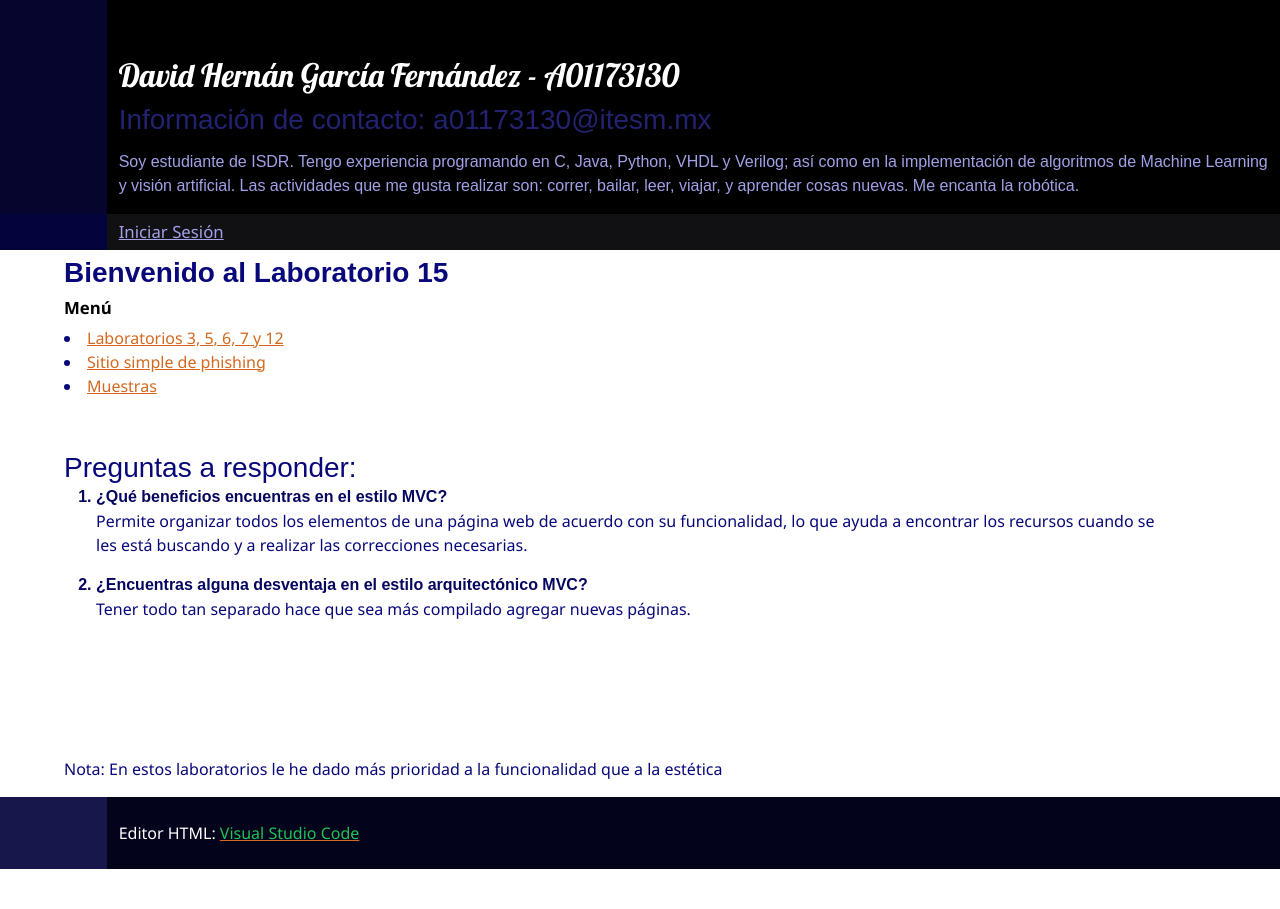
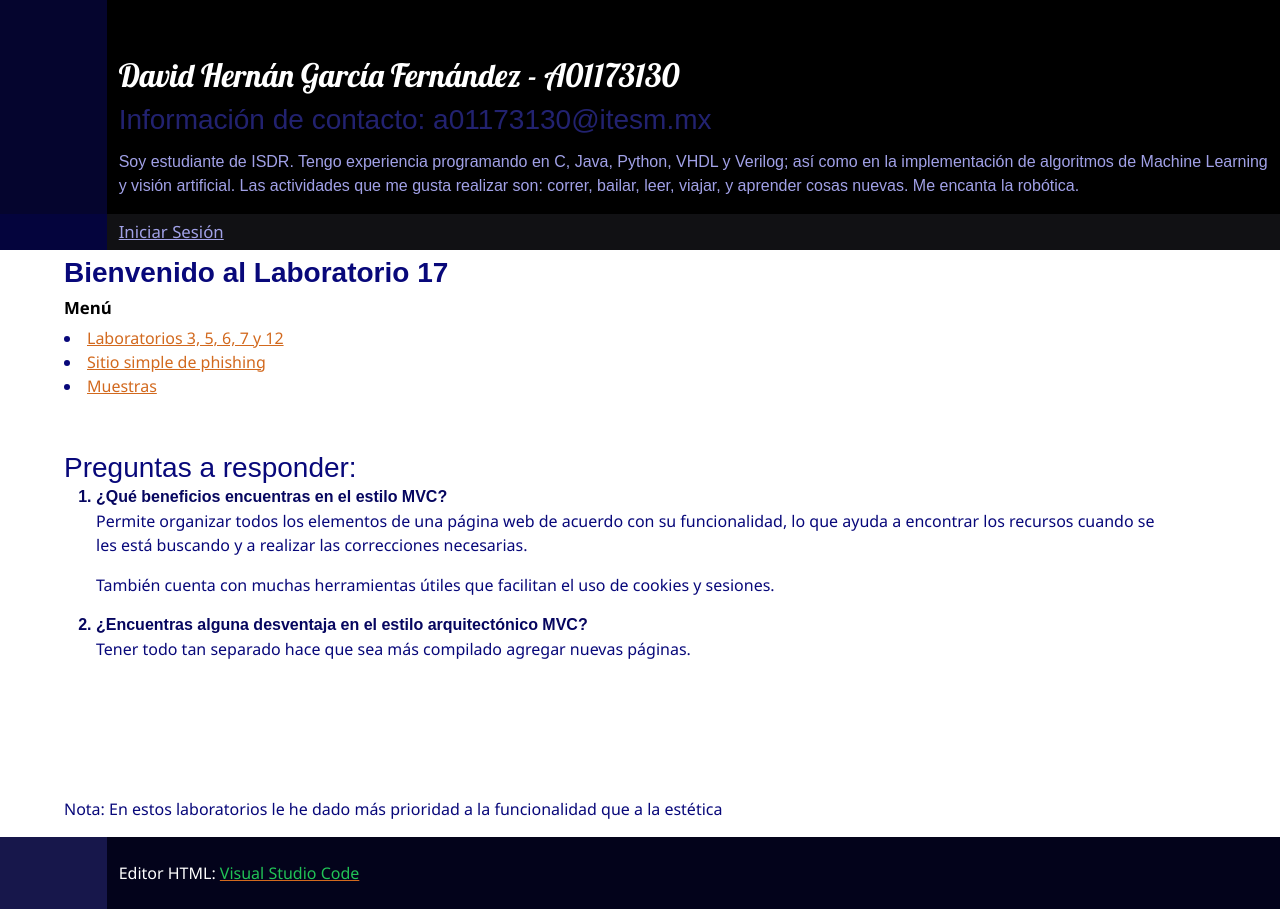
Before and after one commit to David-Hernan/gh_dawybd_a01173130, a Node server app: page / in a window 1280 px wide. Before the commit the page ends 869 px from the top, so only its background shows below. Run offline with Node 20, Linux system fonts and the light colour scheme.

Commit message:
Laboratorio17 terminado

```diff
--- a/Laboratorio17/views/menu.ejs
+++ b/Laboratorio17/views/menu.ejs
@@ -5,7 +5,7 @@
     <body>
         <link rel="stylesheet" href="../css/style.min.css">
         <div  class="problem">
-            <header><h3><strong>Bienvenido al Laboratorio 15</strong></h3></header>
+            <header><h3><strong>Bienvenido al Laboratorio 17</strong></h3></header>
             <header><h4><strong>Menú</strong></h4></header>
             <li><a href="/labs">Laboratorios 3, 5, 6, 7 y 12</a></li>
             <li><a href="/phishing">Sitio simple de phishing</a></li>
@@ -17,7 +17,8 @@
             <h3>Preguntas a responder:</h3>
             <dl><ol>
                 <dt class="preguntas"><li><strong>¿Qué beneficios encuentras en el estilo MVC?</strong></li></dt>
-                <dd><p>Permite organizar todos los elementos de una página web de acuerdo con su funcionalidad, lo que ayuda a encontrar los recursos cuando se les está buscando y a realizar las correcciones necesarias.</p></dd>
+                <dd><p>Permite organizar todos los elementos de una página web de acuerdo con su funcionalidad, lo que ayuda a encontrar los recursos cuando se les está buscando y a realizar las correcciones necesarias.</p>
+                <p>También cuenta con muchas herramientas útiles que facilitan el uso de cookies y sesiones.</p></dd>
 
                 <dt class="preguntas"><li><strong>¿Encuentras alguna desventaja en el estilo arquitectónico MVC?</strong></li></dt>
                 <dd><p>Tener todo tan separado hace que sea más compilado agregar nuevas páginas.</p></dd>
```
